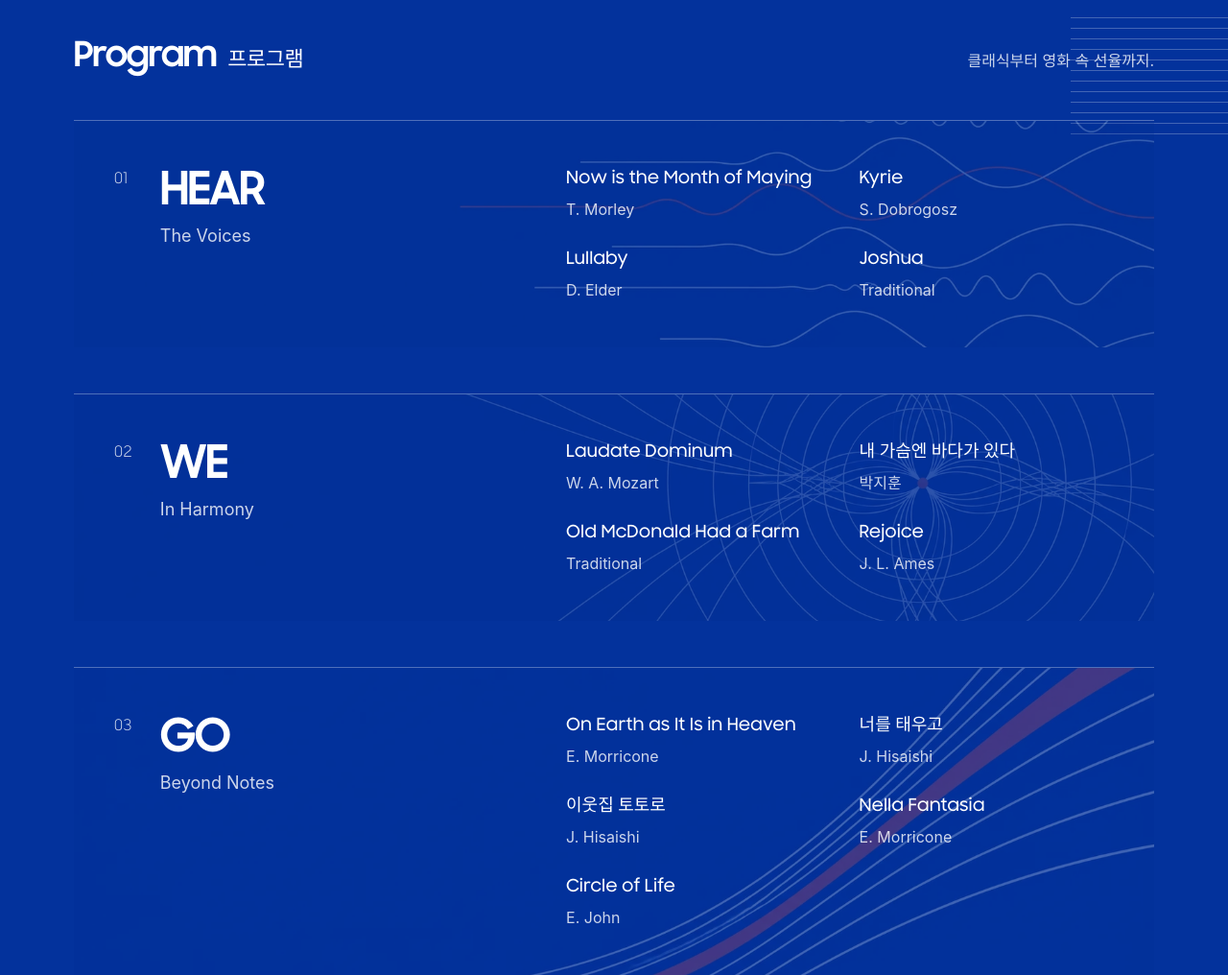
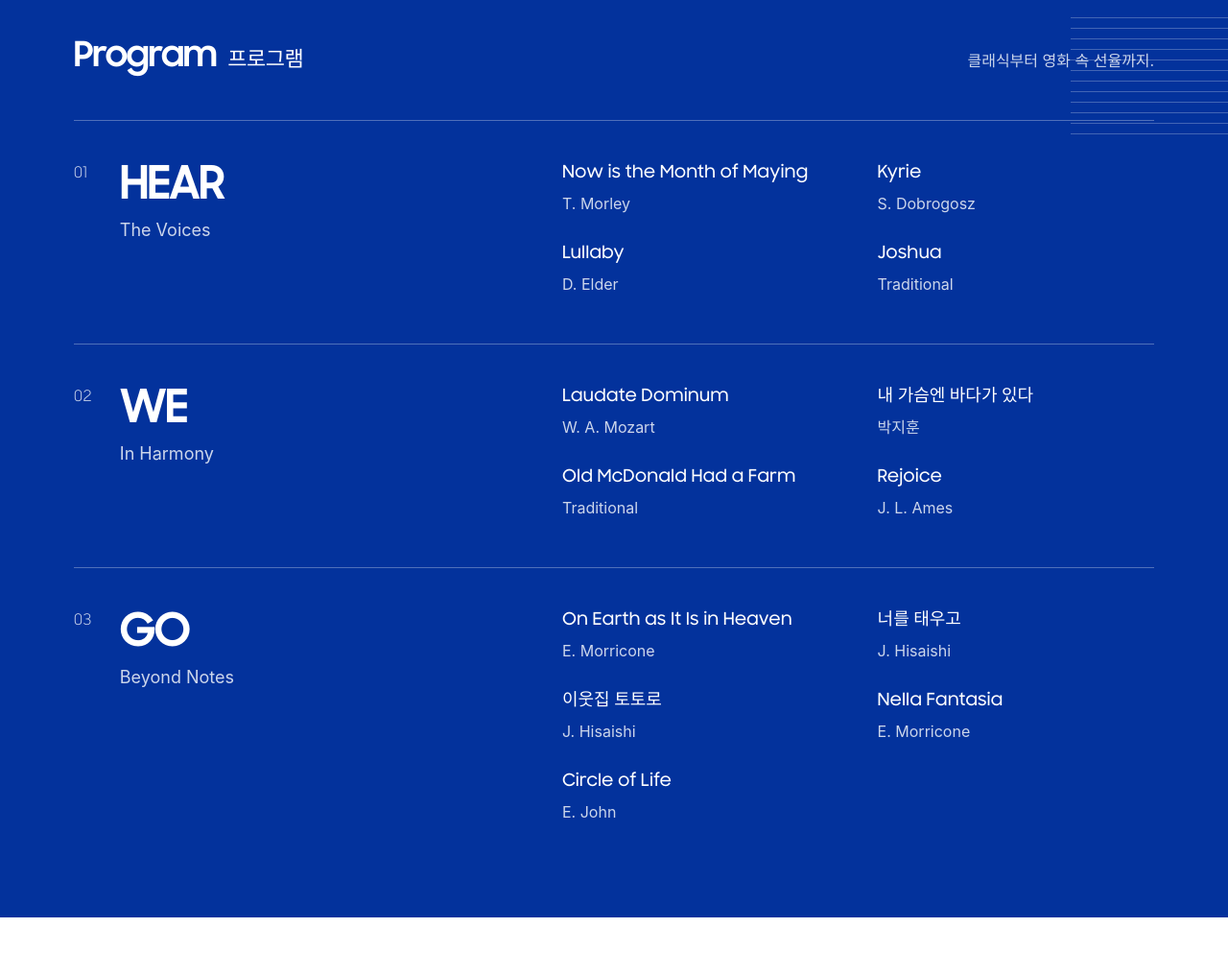
Before and after one commit to arterica5/hwr2026, a plain HTML site: page index.html in a window 1280 px wide. Shown: the part 1420-2436 px from the top of the page at 96% size. Drawn offline with Linux system fonts and the light colour scheme; a web font is replaced by a local one.

Commit message:
Remove program chapter backgrounds

```diff
--- a/style.css
+++ b/style.css
@@ -71,7 +71,6 @@ html.has-scroll-brand .header:not(.is-scrolled):not(.is-menu-open) .menu-toggle
  .ticket-art-link,
  .ticket-art-link:hover { transform: none; }
 }
-
 /* Brand-colored navigation panel. */
 .concert-menu {
  background: var(--blue);
@@ -212,17 +211,3 @@ ul.artist-bio { padding-left: 1.15em; }
  .artists .artist-choir h3 { font-size: 40px; }
  .artist-bio { margin-top: 18px; font-size: 17px; line-height: 1.9; }
 }
-
-/* HEAR · WE · GO chapter artwork: one visual movement across three stages. */
-.program-group { position: relative; isolation: isolate; overflow: hidden; padding: 36px 20px; }
-.program-group::before { content: ''; position: absolute; inset: 0; z-index: 0; background-repeat: no-repeat; background-position: right center; background-size: cover; opacity: .2; pointer-events: none; }
-.program-group > * { position: relative; z-index: 1; }
-.program-group:nth-child(1)::before { background-image: url('assets/program-hear.webp'); }
-.program-group:nth-child(2)::before { background-image: url('assets/program-we.webp'); opacity: .16; }
-.program-group:nth-child(3)::before { background-image: url('assets/program-go.webp'); opacity: .24; }
-@media (min-width: 1000px) {
- .program-group { padding: 46px 42px; }
- .program-group::before { background-position: center; opacity: .22; }
- .program-group:nth-child(2)::before { background-position: center; opacity: .17; }
- .program-group:nth-child(3)::before { background-position: center; opacity: .25; }
-}
```
Also changed, not shown: assets/program-go.webp (deleted), assets/program-hear.webp (deleted), assets/program-we.webp (deleted).
